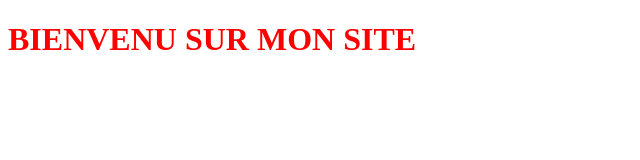
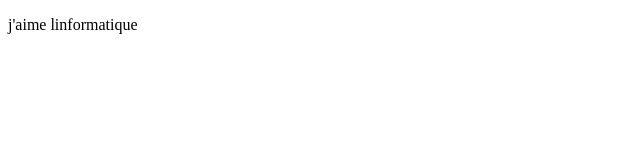
Before and after one commit to Tesnimhed/test, a plain HTML site: page index.html in a window 1280 px wide. Shown: the whole page, without its empty margins (0-640 px from the left). Drawn offline with Linux system fonts and the light colour scheme.

Commit message:
ajout d'un paragraphe

```diff
--- a/index.html
+++ b/index.html
@@ -7,6 +7,7 @@
     <title>Document</title>
 </head>
 <body>
-    <h1>BIENVENU SUR MON SITE </h1>
+
+    <p>j'aime linformatique</p>
 </body>
 </html>
```
